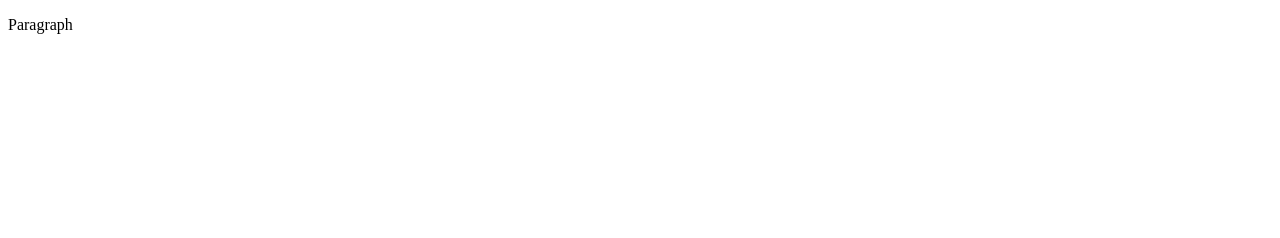
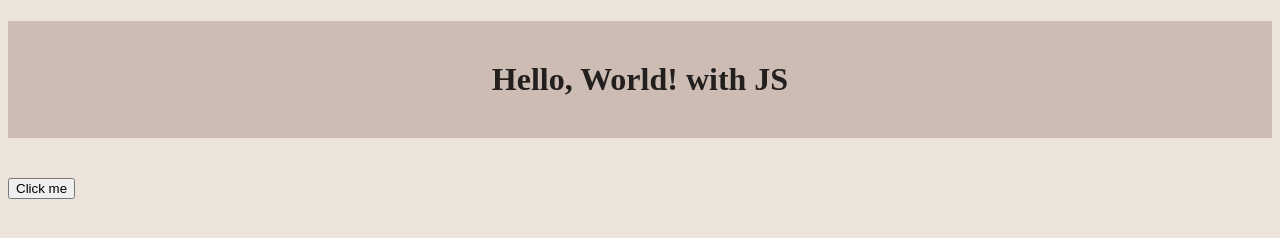
Before and after one commit to ICD2O-Digital-Tech-AnastasiiaL/Unit2-01-JS-HelloWorld, a plain HTML site: page index.html in a window 1280 px wide. Drawn offline with Linux system fonts and the light colour scheme.

Commit message:
Created My First Webpage, with a JavaScript

```diff
--- a/css/style.css
+++ b/css/style.css
@@ -1,4 +1,19 @@
-/* Created by: Mr. Coxall
-* Created on: Sep 2020
-* This file contains the CSS for index.html
+/* Created by: Anastasiia Lebedenko
+* Created on: Mar 2025
+* This CSS file defines the style for index.html
+* ICS2O-Unit2-01-HTML-JS-HelloWorld
 */
+
+body {
+    background-color: #ece4da;
+}
+
+h1 {
+    background-color: rgb(204, 188, 180);
+    color: #221f1e;
+    padding: 40px;
+    text-align: center;
+}
+p {
+    background-color: #fff700;
+}
--- a/index.html
+++ b/index.html
@@ -1,9 +1,24 @@
 <!DOCTYPE html>
 <html>
   <head>
-    <title>Title</title>
+    <!-- Meta data section -->
+    <meta charset="utf-8">
+    <meta name="description" content="My First Webpage, with JavaScript">
+    <meta name="keywords" content="immaculata, ics2o">
+    <meta name="author" content="Anastasiia Lebedenko">
+    <meta name="viewport" content="width=device-width, initial-scale=1.0">
+    <link rel="apple-touch-icon" sizes="180x180" href="./favicon/apple-touch-icon.png">
+    <link rel="icon" type="image/png" sizes="32x32" href="./favicon/favicon-32x32.png">
+    <link rel="icon" type="image/png" sizes="16x16" href="./favicon/favicon-16x16.png">
+    <link rel="manifest" href="./fav_index/site.webmanifest">
+    <link rel="stylesheet" href="./css/style.css">
+    <title>My First Webpage, with a JavaScript</title>
   </head>
   <body>
-    <p>Paragraph</p>
+    <script src="./js/script.js"></script>
+    <h1>Hello, World! with JS</h1>
+    <div id="hello-world"></div>
+    <br>
+    <button onclick="myButtonClicked()">Click me</button>
   </body>
 </html>
--- a/js/script.js
+++ b/js/script.js
@@ -1,5 +1,11 @@
-// Copyright (c) 2020 Mr. Coxall All rights reserved
+// Copyright (c) 2025 Anastasiia Lebedenko All rights reserved
 //
-// Created by: Mr. Coxall
-// Created on: Sep 2020
+// Created by: Anastasiia Lebedenko
+// Created on: Mar 2025
 // This file contains the JS functions for index.html
+
+function myButtonClicked() {
+  // this function displays "Hello, World!"
+
+  document.getElementById("hello-world").innerHTML = "I coded this in Javascript! By Anastasiia"
+}
```
Also changed, not shown: favicon/android-chrome-192x192.png (added), favicon/android-chrome-512x512.png (added), favicon/apple-touch-icon.png (added), favicon/favicon-16x16.png (added), favicon/favicon-32x32.png (added), favicon/favicon.ico (added), favicon/site.webmanifest (added).
